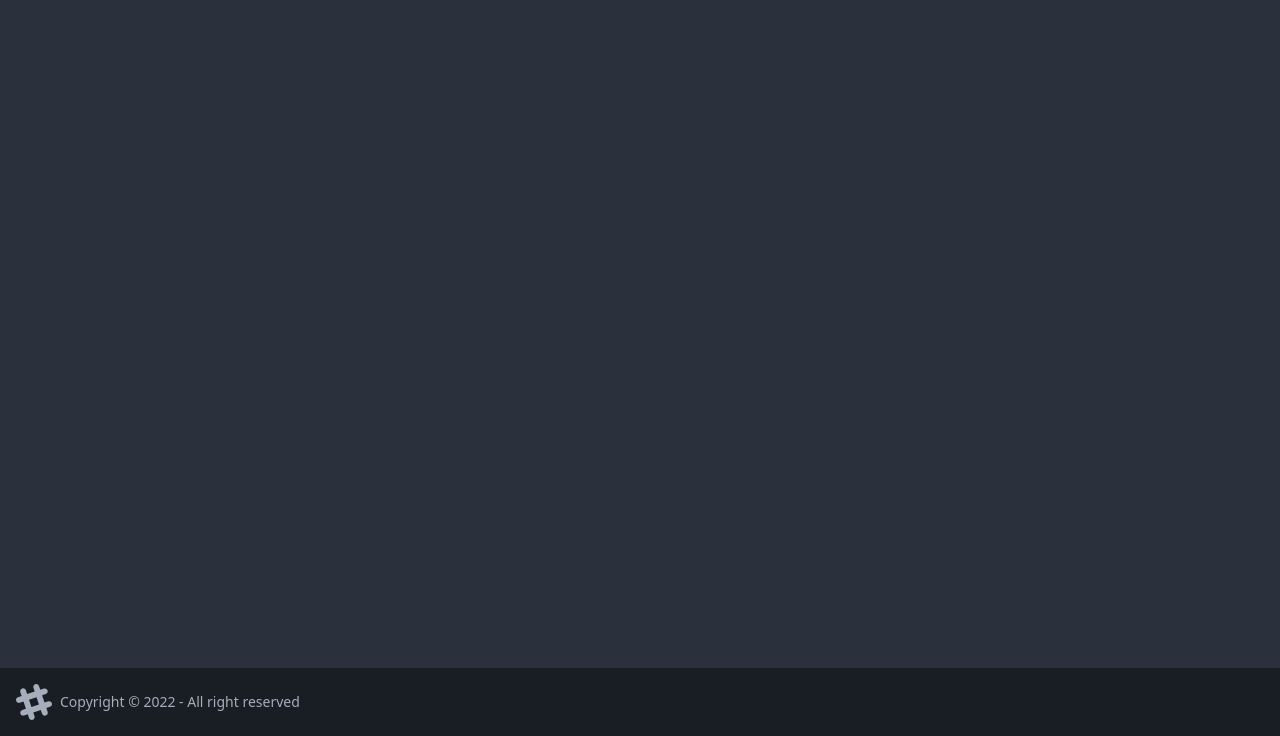
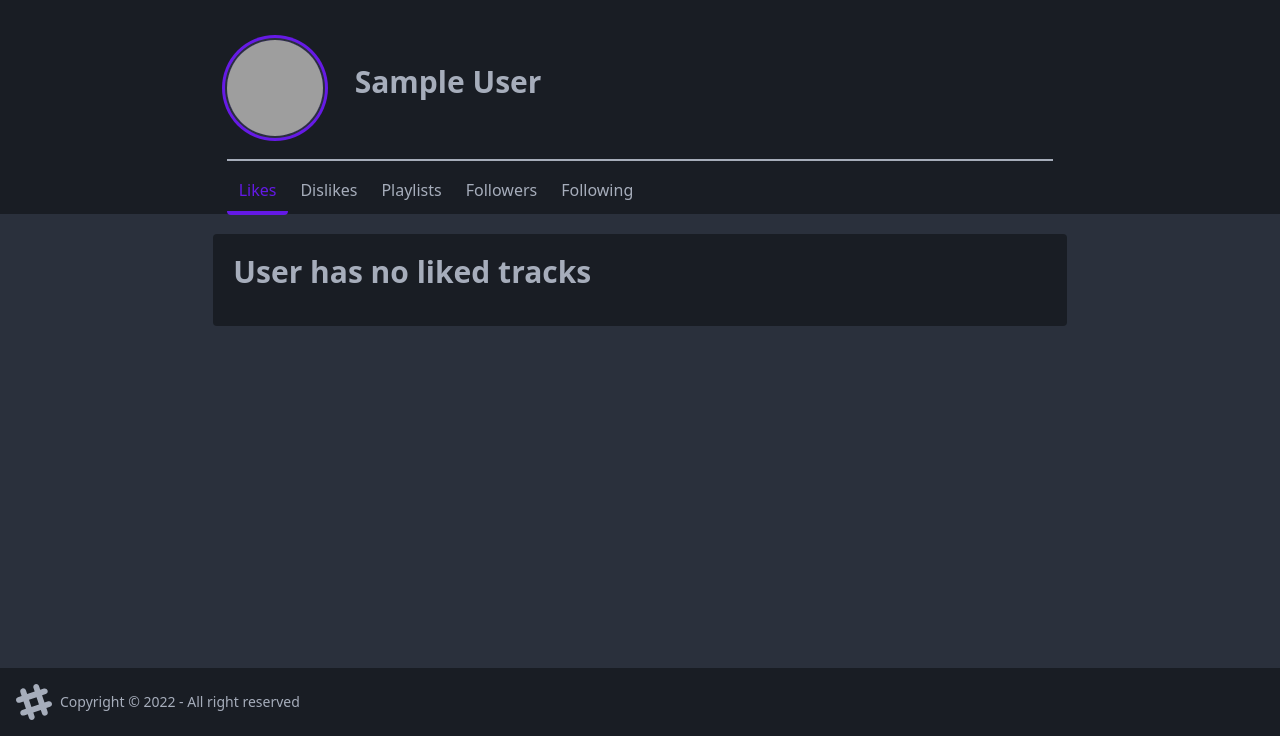
Before and after one commit to JayssonS/SeniorProject, a Django app: a page that uses spotify2_app/templates/base.html in a window 1280 px wide. Shown: the part 64-800 px from the top of the page. Run offline with Django 3.2, Linux system fonts and the light colour scheme; tables that the repository leaves empty hold one stand-in row (values such as "Sample post"); some libraries are stand-ins or nearby versions; grey boxes are pictures that could not be loaded.

Commit message:
Likes/Dislikes displayed on profiles

```diff
--- /dev/null
+++ b/spotify2_app/static/scripts/profile/handleProfileInteraction.js
@@ -0,0 +1,98 @@
+const CONST_STRING_DIV_LIKES_CONTAINER = 'user-likes-container';
+const CONST_STRING_DIV_DISLIKES_CONTAINER = 'user-dislikes-container';
+const CONST_STRING_DIV_PROFILE_HEADER = 'profile-input-header';
+
+const CONST_STRING_BTN_SELECT_LIKES = 'profile-section-likes';
+const CONST_STRING_BTN_SELECT_DISLIKES = 'profile-section-dislikes';
+const CONST_STRING_BTN_SELECT_PLAYLISTS = 'profile-section-playlists';
+
+const CONST_STRING_DIV_USER_LIKES = 'user-likes-container';
+const CONST_STRING_DIV_USER_DISLIKES = 'user-dislikes-container';
+const CONST_STRING_DIV_USER_PLAYLISTS = 'user-playlists-container';
+
+let selectedDiv = null;
+
+$(function () {
+    $(`.${CONST_STRING_DIV_PROFILE_HEADER}`).on('change', function (event) {
+        selectedDiv.addClass('hidden');
+
+        switch (event.target.id) {
+            case CONST_STRING_BTN_SELECT_LIKES:
+                selectedDiv = $(`#${CONST_STRING_DIV_USER_LIKES}`);
+
+                selectedDiv.removeClass('hidden');
+                break;
+            case CONST_STRING_BTN_SELECT_DISLIKES:
+                selectedDiv = $(`#${CONST_STRING_DIV_USER_DISLIKES}`);
+
+                if (!selectedDiv.length) {
+                    buildDislikesContainer();
+                    return;
+                }
+                selectedDiv.removeClass('hidden');
+                break;
+            case CONST_STRING_BTN_SELECT_PLAYLISTS:
+                selectedDiv = $(`#${CONST_STRING_DIV_USER_PLAYLISTS}`);
+
+                if (!selectedDiv.length) {
+                }
+                break;
+            default:
+                console.log("Unknown case");
+                break;
+        }
+    });
+
+    selectedDiv = $(`#${CONST_STRING_DIV_USER_LIKES}`);
+
+    createUserLikes();
+});
+
+function buildDislikesContainer() {
+    $(`#${CONST_STRING_DIV_SEARCH_RESULTS_PLACEHOLDER}`).append(`
+        <div id="${CONST_STRING_DIV_DISLIKES_CONTAINER}"
+            class="grid grid-cols-1 gap-4 rounded w-full bg-neutral p-5">
+        </div>`);
+
+    selectedDiv = $(`#${CONST_STRING_DIV_USER_DISLIKES}`);
+
+    getUserDislikes();
+}
+
+function buildDislikes(json, statusCode) {
+    if (statusCode == 200) {
+        for (track in json['dislikes']) {
+            trackId = json['dislikes'][track]['track'];
+
+            createTrackElement(CONST_STRING_DIV_DISLIKES_CONTAINER, trackId);
+        }
+    } else {
+        $(`#${CONST_STRING_DIV_DISLIKES_CONTAINER}`).append(`
+            <span class="font-semibold text-xl md:text-3xl mb-4">User has no disliked tracks</span>`);
+    }
+}
+
+function getUserDislikes() {
+    $.ajax({
+        url: '/api/get_user_track_dislikes/',
+        type: 'POST',
+        headers: {
+            'X-CSRFToken': getCookie('csrftoken')
+        },
+        data: {
+            'userId': djangoUserData.id,
+        },
+        success: function (json, status, xhr) {
+            buildDislikes(json, xhr.status);
+        },
+        error: function (xhr, errmsg, err, json) {
+            console.log(xhr.status + ": " + xhr.responseText);
+        }
+    })
+}
+
+function createUserLikes() {
+    for (track in djangoUserLikes) {
+        createTrackElement(CONST_STRING_DIV_LIKES_CONTAINER, djangoUserLikes[track]);
+    }
+}
--- a/spotify2_app/static/scripts/search/handleSearchInteraction.js
+++ b/spotify2_app/static/scripts/search/handleSearchInteraction.js
@@ -73,28 +73,8 @@ function createEllipsesModal() {
     ellipsesModal = $(`#${CONST_STRING_ID_ELLIPSES_MODAL}`);
 }
 
-function handleTrackResults(json) {
-    const arrTracks = json['songs'];
-
-    $(`#${CONST_STRING_DIV_SEARCH_RESULTS_CONTAINER}`).remove();
-
-    if (arrTracks.length === 0) {
-        console.log("No tracks found!");
-        return;
-    }
-    $(`#${CONST_STRING_DIV_SEARCH_RESULTS_PLACEHOLDER}`).append(`
-            <div
-                id=${CONST_STRING_DIV_SEARCH_RESULTS_CONTAINER}
-                class="grid grid-cols-1 md:grid-cols-2 gap-4 place-items-center">
-            </div>
-    `);
-
-    console.log(djangoUserPlaylists);
-
-    for (i = 0; i < arrTracks.length; i++) {
-        trackId = arrTracks[i]['id'];
-
-        $(`#${CONST_STRING_DIV_SEARCH_RESULTS_CONTAINER}`).append(`
+function createTrackElement(parentId, trackId) {
+    $(`#${parentId}`).append(`
     <div
         id="${trackId}"
         class="flex bg-neutral ${CONST_STRING_ID_SEARCH_RESULT}">
@@ -149,4 +129,28 @@ function handleTrackResults(json) {
     </div>
 `);
 }
+
+function handleTrackResults(json) {
+    const arrTracks = json['songs'];
+
+    $(`#${CONST_STRING_DIV_SEARCH_RESULTS_CONTAINER}`).remove();
+
+    if (arrTracks.length === 0) {
+        console.log("No tracks found!");
+        return;
     }
+    $(`#${CONST_STRING_DIV_SEARCH_RESULTS_PLACEHOLDER}`).append(`
+            <div
+                id=${CONST_STRING_DIV_SEARCH_RESULTS_CONTAINER}
+                class="grid grid-cols-1 md:grid-cols-2 gap-4 place-items-center">
+            </div>
+    `);
+
+    console.log(djangoUserPlaylists);
+
+    for (i = 0; i < arrTracks.length; i++) {
+        trackId = arrTracks[i]['id'];
+
+        createTrackElement(CONST_STRING_DIV_SEARCH_RESULTS_CONTAINER, trackId);
+    }
+}
--- a/spotify2_app/templates/base.html
+++ b/spotify2_app/templates/base.html
@@ -42,6 +42,8 @@
 
 <body class="flex flex-col h-screen">
 		{% include "base/navbar.html" %}
+		{% block contentexclude %}
+		{% endblock %}
 		<div class="container w-11/12 md:w-10/12 2xl:w-8/12 mb-5 pt-5 mx-auto">
 			{% block content %}
 			{% endblock %}
--- a/spotify2_app/templates/profile/user_profile.html
+++ b/spotify2_app/templates/profile/user_profile.html
@@ -1,6 +1,43 @@
 {% extends 'base.html' %}
 
 {% load static %}
+
+{% block head %}
+<script>
+    let djangoUserPlaylists = [];
+    let djangoUserLikes = [];
+
+    {% if playlists %}
+
+        {% for playlist in playlists %}
+
+        djangoUserPlaylists.push({
+            id: "{{ playlist.id }}",
+            name: "{{ playlist.name }}"
+        });
+
+        {% endfor %}
+
+    {% endif %}
+
+    {% if likes %}
+
+        {% for like in likes %}
+
+        djangoUserLikes.push('{{like.track.id}}')
+
+        {% endfor %}
+
+    {% endif %}
+    const djangoUserData = {
+        id: "{{ pUser.id }}",
+        username: "{{ pUser.username }}",
+        first_name: "{{ pUser.first_name }}",
+        last_name: "{{ pUser.last_name }}",
+        uid: "{{ pUser.uid }}",
+    };
+</script>
+{% endblock %}
 
 {% block title %}
 {% if pUser %}
@@ -12,5 +49,89 @@
 {% endif %}
 {% endblock %}
 
-{% block content %}
+{% block contentexclude %}
+<div class="bg-neutral m-[-5] pb-0 p-5 pb-0 w-full">
+    <div class="flex flex-col w-10/12 md:w-8/12 2xl:w-7/12 mb-3 pt-5 mx-auto">
+        <div class="flex flex-row">
+            <div class="avatar">
+                <div class="w-24 rounded-full ring ring-primary ring-offset-base-100 ring-offset-2">
+                    <img src="https://api.lorem.space/image/face?hash=3174" />
+                </div>
+            </div>
+            <div class="mt-6 ml-8 font-bold text-xl md:text-3xl">
+                {% if pUser.first_name == '' %}
+                    <span>{{pUser.username}}</span>
+                {% else %}
+                    <span>{{pUser.first_name}} {{pUser.last_name}}</span>
+                {% endif %}
+            </div>
+        </div>
+        <div class="divider mb-2 before:bg-[#a6adba] after:bg-[#a6adba]"></div>
+        <div class="flex flex-row m-0">
+            <div>
+                <input type="radio" name="profile-section-select" value="likes" checked
+                    id="profile-section-likes" class="sr-only peer profile-input-header">
+                <label for="profile-section-likes" class="select-none text-center
+                    h-16 m-0 rounded p-3 text-neutral-content cursor-pointer
+                    hover:bg-base-100
+                    peer-checked:border-b-4 peer-checked:border-[#6419e6] peer-checked:text-[#6419e6]">
+                    <span class="align-middle">
+                        Likes</span></label>
+            </div>
+            <div>
+                <input type="radio" name="profile-section-select" value="dislikes"
+                    id="profile-section-dislikes" class="sr-only peer profile-input-header">
+                <label for="profile-section-dislikes" class="select-none text-center
+                    h-16 m-0 rounded p-3 text-neutral-content cursor-pointer
+                    hover:bg-base-100
+                    peer-checked:border-b-4 peer-checked:border-[#6419e6] peer-checked:text-[#6419e6]">
+                    <span class="align-middle">
+                        Dislikes</span></label>
+            </div>
+            <div>
+                <input type="radio" name="profile-section-select" value="playlists"
+                    id="profile-section-playlists" class="sr-only peer profile-input-header">
+                <label for="profile-section-playlists" class="select-none text-center
+                    h-16 m-0 rounded p-3 text-neutral-content cursor-pointer
+                    hover:bg-base-100
+                    peer-checked:border-b-4 peer-checked:border-[#6419e6] peer-checked:text-[#6419e6]">
+                    <span class="align-middle">
+                        Playlists</span></label>
+            </div>
+            <div>
+                <input type="radio" name="profile-section-select" value="followers"
+                    id="profile-section-followers" class="sr-only peer profile-input-header">
+                <label for="profile-section-followers" class="select-none text-center
+                    h-16 m-0 rounded p-3 text-neutral-content cursor-pointer
+                    hover:bg-base-100
+                    peer-checked:border-b-4 peer-checked:border-[#6419e6] peer-checked:text-[#6419e6]">
+                    <span class="align-middle">
+                        Followers</span></label>
+            </div>
+            <div>
+                <input type="radio" name="profile-section-select" value="following"
+                    id="profile-section-following" class="sr-only peer profile-input-header">
+                <label for="profile-section-following" class="select-none text-center
+                    h-16 m-0 rounded p-3 text-neutral-content cursor-pointer
+                    hover:bg-base-100
+                    peer-checked:border-b-4 peer-checked:border-[#6419e6] peer-checked:text-[#6419e6]">
+                    <span class="align-middle">
+                        Following</span></label>
+            </div>
+        </div>
+    </div>
+</div>
+<div id="search-results-placeholder"
+    class="w-10/12 md:w-8/12 2xl:w-7/12 mt-5 mx-auto">
+        <div id="user-likes-container"
+            class="grid grid-cols-1 gap-4 rounded w-full bg-neutral p-5">
+            {% if not likes %}
+                <span class="font-semibold text-xl md:text-3xl mb-4">User has no liked tracks</span>
+            {% endif %}
+        </div>
+</div>
+
+<script src="{% static 'scripts/consts.js' %}"></script>
+<script src="{% static 'scripts/search/handleSearchInteraction.js' %}"></script>
+<script src="{% static 'scripts/profile/handleProfileInteraction.js' %}"></script>
 {% endblock %}
--- a/spotify2_app/urls.py
+++ b/spotify2_app/urls.py
@@ -33,6 +33,7 @@ urlpatterns = [
     path('api/interact_track/', api.interact_track, name='interact_track'),
     path('api/create_playlist/', api.create_playlist, name='create_playlist'),
     path('api/add_to_playlist/', api.add_to_playlist, name='add_to_playlist'),
+    path('api/get_user_track_dislikes/', api.get_user_track_dislikes, name='get_user_track_dislikes'),
 
     # User auth
     path('signup/', views.request_signup, name = 'signup'),
--- a/spotify2_app/views/views.py
+++ b/spotify2_app/views/views.py
@@ -1,3 +1,4 @@
+from django.http import Http404, HttpResponseNotFound
 from django.shortcuts import redirect, render
 from django.contrib.auth.decorators import login_required
 from django.contrib.auth import login, authenticate, REDIRECT_FIELD_NAME
@@ -32,9 +33,24 @@ def explore(request):
 
 # Views relating to user profiles
 def user_profile(request, username):
-    user = CustomUser.objects.get(username=username)
+    try:
+        user = CustomUser.objects.get(username=username)
+        track_likes = TrackInteraction.objects.filter(user=user, disliked=False)
+        user_playlists_filter = Playlist.objects.filter(user=user)
+        response_data = {
+            'pUser': user,
+        }
 
-    return render(request, 'profile/user_profile.html', {'pUser': user})
+        if (track_likes.exists()):
+            response_data['likes'] = track_likes.all()
+
+        if (user_playlists_filter.exists()):
+            response_data['playlists'] = user_playlists_filter.all()
+
+        return render(request, 'profile/user_profile.html', response_data)
+    except:
+        raise Http404
+
 
 # Spotify Login Complete override to set cookies to a user logging in with spotify
 @never_cache
```
Also changed, not shown: spotify2_app/views/api.py (+25 -1 lines). Lines whose indentation alone changed are shown as unchanged.
